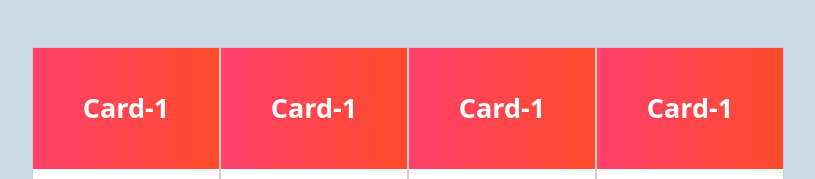
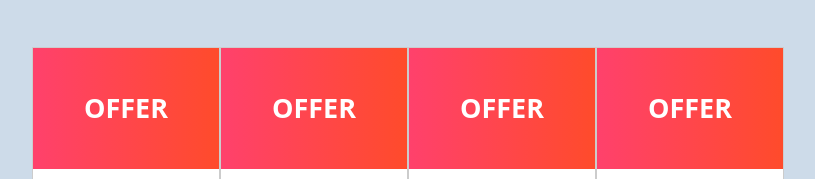
Before and after one commit to khushboo-sah/BuuuFoundation, a plain HTML site: page index.html in a window 1280 px wide. Shown: the part 1823-2002 px from the top of the page, without its empty margins (232-1047 px from the left). Drawn offline with Linux system fonts and the light colour scheme.

Commit message:
added offer card

```diff
--- a/index.html
+++ b/index.html
@@ -106,7 +106,7 @@
         <div class="row">
           <div class="card">
             <div class="card-header">
-              <h1>Card-1</h1>
+              <h1>OFFER</h1>
             </div>
             <div class="card-body">
               <p>
@@ -119,7 +119,7 @@
           </div>
           <div class="card">
             <div class="card-header">
-              <h1>Card-1</h1>
+              <h1>OFFER</h1>
             </div>
             <div class="card-body">
               <p>
@@ -132,7 +132,7 @@
           </div>
           <div class="card">
             <div class="card-header">
-              <h1>Card-1</h1>
+              <h1>OFFER</h1>
             </div>
             <div class="card-body">
               <p>
@@ -145,7 +145,7 @@
           </div>
           <div class="card">
             <div class="card-header">
-              <h1>Card-1</h1>
+              <h1>OFFER</h1>
             </div>
             <div class="card-body">
               <p>
```
